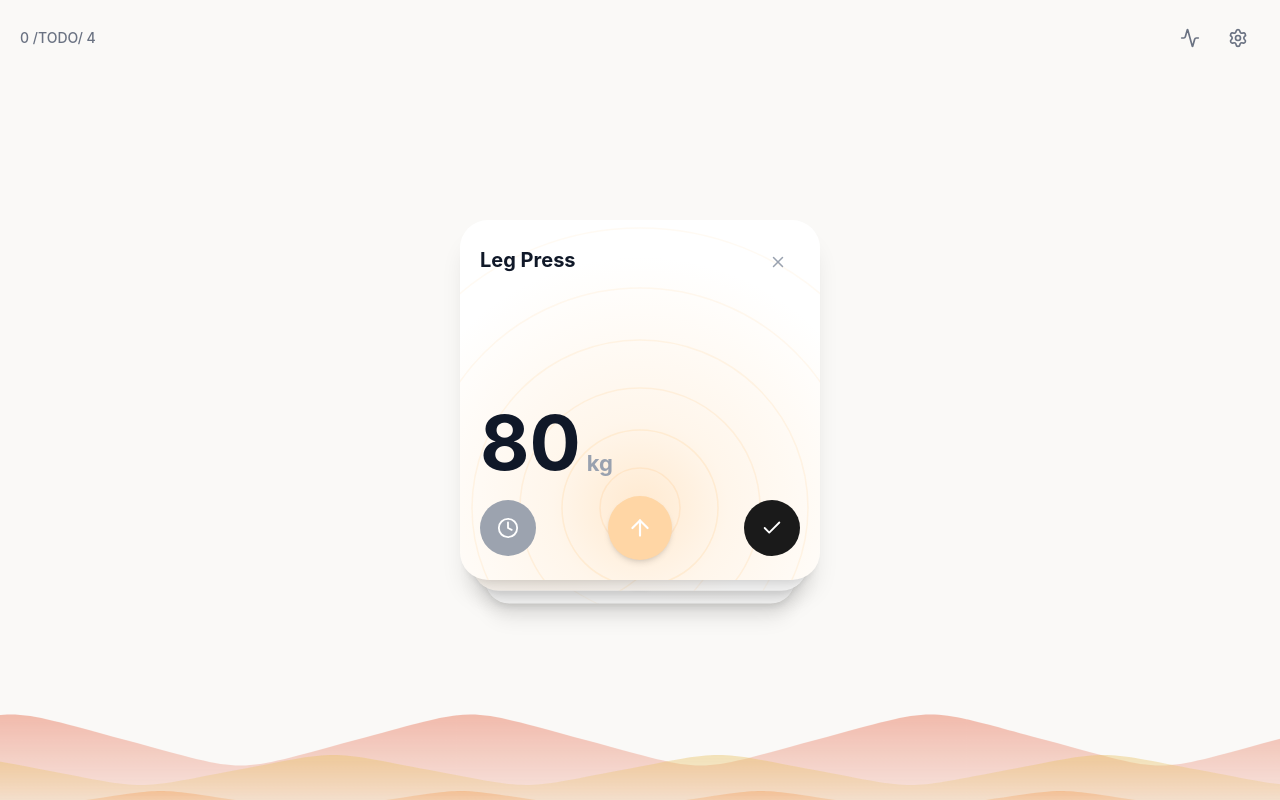
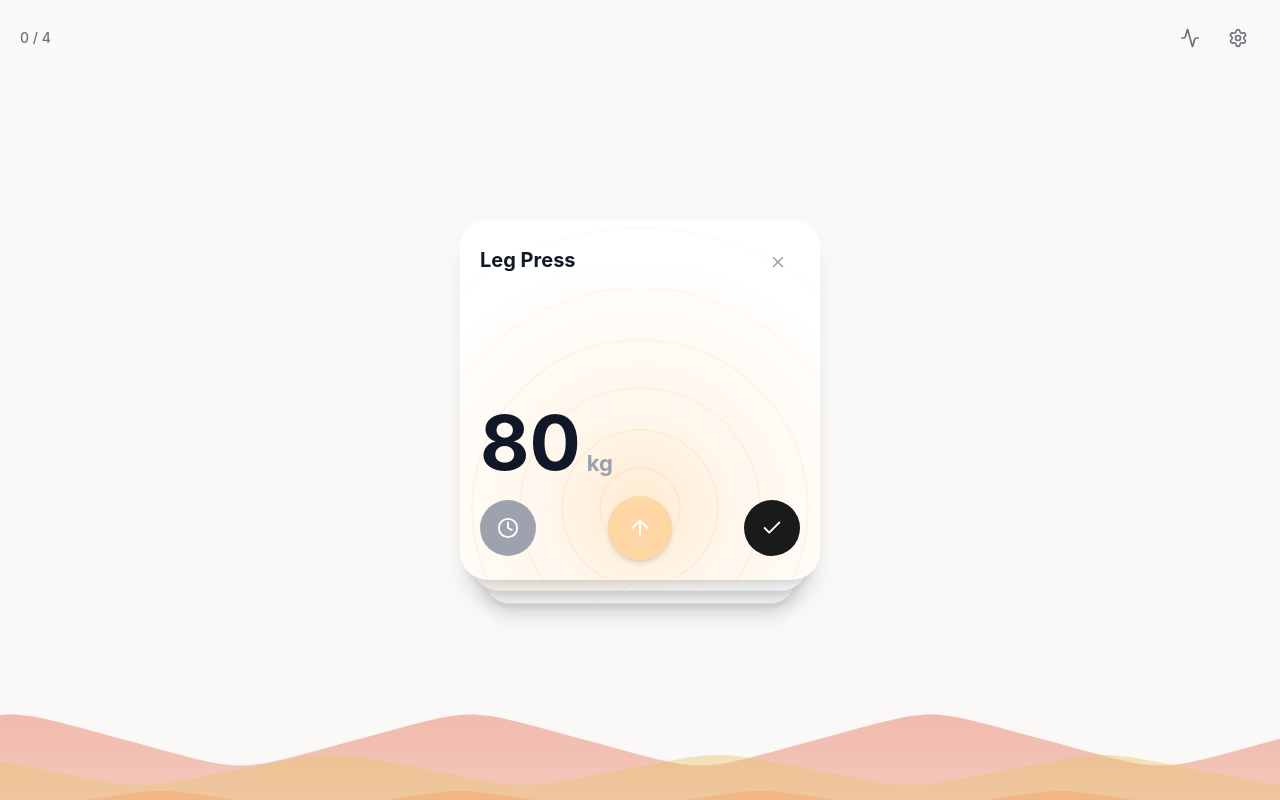
Before and after one commit to JulianBvW/GymDeck, a Vue app: page / in a window 1280 px wide. Built offline with nearby package versions, Linux system fonts and the light colour scheme.

Commit message:
fix: iOS try again

```diff
--- a/src/components/WaveBackground.vue
+++ b/src/components/WaveBackground.vue
@@ -1,6 +1,6 @@
 <script setup lang="ts">
 import { ref, computed, getCurrentInstance } from 'vue'
-import { useElementSize } from '@vueuse/core'
+import { useElementSize, useTransition, TransitionPresets } from '@vueuse/core'
 
 const props = defineProps<{
   progress: number
@@ -52,13 +52,18 @@ function buildWavePath(
   return d
 }
 
-
+// JS-based progress animation — CSS `transition: d` on SVG paths is unreliable in
+// iOS Safari when the parent <g> has a running CSS animation on transform.
+const animatedProgress = useTransition(computed(() => props.progress), {
+  duration: 600,
+  transition: TransitionPresets.easeInOut,
+})
 
 const baseY = computed(() => {
   const H = height.value
   return props.flip
-    ? props.progress * (H - 60) + 30
-    : (1 - props.progress) * (H - 60) + 30 * props.progress
+    ? animatedProgress.value * (H - 60) + 30
+    : (1 - animatedProgress.value) * (H - 60) + 30 * animatedProgress.value
 })
 
 const paths = computed(() =>
@@ -74,36 +79,32 @@ const paths = computed(() =>
       <defs>
         <linearGradient :id="`wg${uid}-0`" x1="0" y1="0" x2="0" y2="1">
           <stop offset="0%" :stop-color="COLORS[0]" stop-opacity="0.45" />
-          <stop offset="100%" :stop-color="COLORS[0]" stop-opacity="0.15" />
+          <stop offset="100%" :stop-color="COLORS[0]" stop-opacity="0.35" />
         </linearGradient>
         <linearGradient :id="`wg${uid}-1`" x1="0" y1="0" x2="0" y2="1">
           <stop offset="0%" :stop-color="COLORS[1]" stop-opacity="0.45" />
-          <stop offset="100%" :stop-color="COLORS[1]" stop-opacity="0.15" />
+          <stop offset="100%" :stop-color="COLORS[1]" stop-opacity="0.35" />
         </linearGradient>
         <linearGradient :id="`wg${uid}-2`" x1="0" y1="0" x2="0" y2="1">
           <stop offset="0%" :stop-color="COLORS[2]" stop-opacity="0.45" />
-          <stop offset="100%" :stop-color="COLORS[2]" stop-opacity="0.15" />
+          <stop offset="100%" :stop-color="COLORS[2]" stop-opacity="0.35" />
         </linearGradient>
       </defs>
 
       <g class="wave-group-0">
-        <path class="wave-path" :d="paths[0]" :fill="`url(#wg${uid}-0)`" />
+        <path :d="paths[0]" :fill="`url(#wg${uid}-0)`" />
       </g>
       <g class="wave-group-1">
-        <path class="wave-path" :d="paths[1]" :fill="`url(#wg${uid}-1)`" />
+        <path :d="paths[1]" :fill="`url(#wg${uid}-1)`" />
       </g>
       <g class="wave-group-2">
-        <path class="wave-path" :d="paths[2]" :fill="`url(#wg${uid}-2)`" />
+        <path :d="paths[2]" :fill="`url(#wg${uid}-2)`" />
       </g>
     </svg>
   </div>
 </template>
 
 <style scoped>
-.wave-path {
-  transition: d 600ms cubic-bezier(0.4, 0, 0.2, 1);
-}
-
 @keyframes waveScroll460 {
   from { transform: translateX(0px); }
   to   { transform: translateX(-460px); }
--- a/src/views/MainView.vue
+++ b/src/views/MainView.vue
@@ -57,7 +57,7 @@ function onBottomZoneTap() {
       class="absolute top-0 left-0 right-0 z-20 flex items-center justify-between px-5 pb-4"
       style="padding-top: calc(1rem + env(safe-area-inset-top))"
     >
-      <span class="text-sm font-medium text-gray-500">{{ doneCount }} /TODO/ {{ totalCount }}</span>
+      <span class="text-sm font-medium text-gray-500">{{ doneCount }} / {{ totalCount }}</span>
       <div class="flex items-center gap-1">
         <button
           class="w-11 h-11 flex items-center justify-center text-gray-500 hover:text-gray-800 rounded-full touch-manipulation"
```
